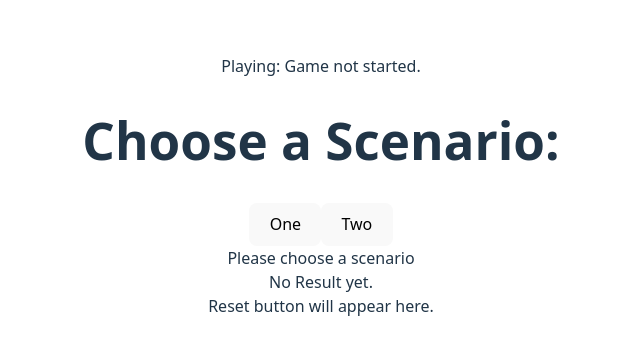
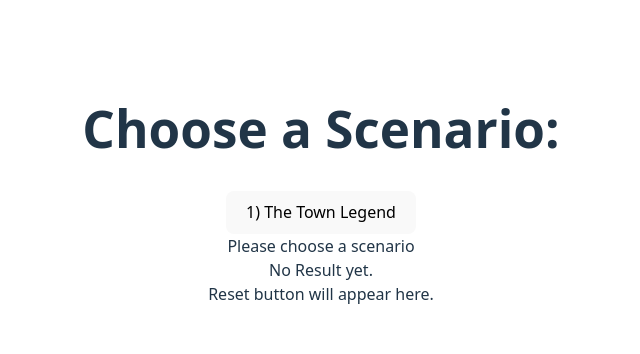
Before and after one commit to ashetonsm/ad-libs-jp, a React (Vite) app: page / in a window 1280 px wide. Shown: the part 214-568 px from the top of the page, without its empty margins (319-959 px from the left). Built offline with nearby package versions, Linux system fonts and the light colour scheme.

Commit message:
Removed unused imports.

```diff
--- a/src/App.tsx
+++ b/src/App.tsx
@@ -1,9 +1,7 @@
 import ScenarioOne from './components/ScenarioOne'
 import './App.css'
-import AnswerForm from './components/AnswerForm'
 import { useState } from 'react'
 import MyProviders from './MyProviders'
-import ScenarioTwo from './components/ScenarioTwo'
 import Result from './components/Result'
 
 function App() {
@@ -21,12 +19,6 @@ function App() {
   }
 
   return (<>
-    <div>Playing: {
-      playing == true ? 'TRUE' :
-        playing == false ? 'FALSE' :
-          'Game not started.'
-    }</div>
-
     {/* The context is able to be set through setPlaying. */}
     <MyProviders
       playing={playing}
@@ -40,8 +32,7 @@ function App() {
         setCompleted={setCompleted}
         setScene={setScene}
       /> :
-        scenario == 2 && scene == ``? <ScenarioTwo /> :
-          <div>Please choose a scenario</div>}
+        <div>Please choose a scenario</div>}
 
       {/* Only show once the game is marked completed. */}
       {completed ? <Result scene={scene} /> : <div>No Result yet.</div>}
--- a/src/MyProviders.tsx
+++ b/src/MyProviders.tsx
@@ -26,8 +26,8 @@ function MyProviders({ children,
             {scenario == null ?
                 <div>
                     <h1>Choose a Scenario:</h1>
-                    <button onClick={() => handleScenario(1)}>One</button>
-                    <button onClick={() => handleScenario(2)}>Two</button>
+                    <button onClick={() => handleScenario(1)}>1) The Town Legend</button>
+                    {/* <button onClick={() => handleScenario(2)}>Two</button> */}
                 </div>
 
                 : <div>Scenario chosen.</div>
--- a/src/components/AnswerForm.tsx
+++ b/src/components/AnswerForm.tsx
@@ -1,7 +1,6 @@
-function AnswerForm({completed, setCompleted, setAnswers} : any) {
+function AnswerForm({setCompleted, setAnswers} : any) {
 
     // 0 = dropdown, 1 = free entry
-    const mode = 0
 
     function submitForm(formData: FormData) {
         const query = formData.getAll('question')
--- a/src/components/Game.tsx
+++ b/src/components/Game.tsx
@@ -1,4 +1,3 @@
-import { Children } from "react"
 
 function Game({children} : any) {
 
--- a/src/components/ScenarioOne.tsx
+++ b/src/components/ScenarioOne.tsx
@@ -1,6 +1,6 @@
 import FreeInput from "./FreeInput"
 
-function ScenarioOne({ completed, setCompleted, setAnswers, setScene }: any) {
+function ScenarioOne({ setCompleted, setScene }: any) {
 
   function submitForm(formData: FormData) {
     const query = formData.getAll('question')
@@ -35,8 +35,6 @@ function ScenarioOne({ completed, setCompleted, setAnswers, setScene }: any) {
         </p>
     `
     setScene(sceneText)
-
-    alert(`You searched for '${query}'`);
   }
 
 
```
